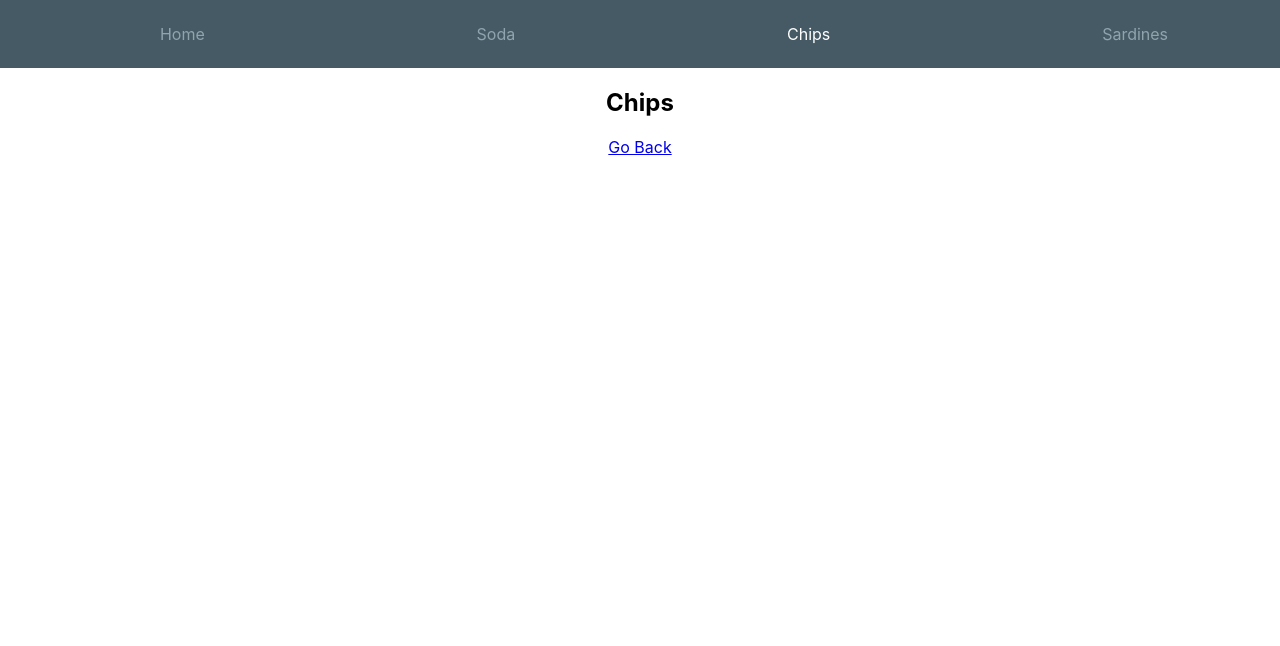
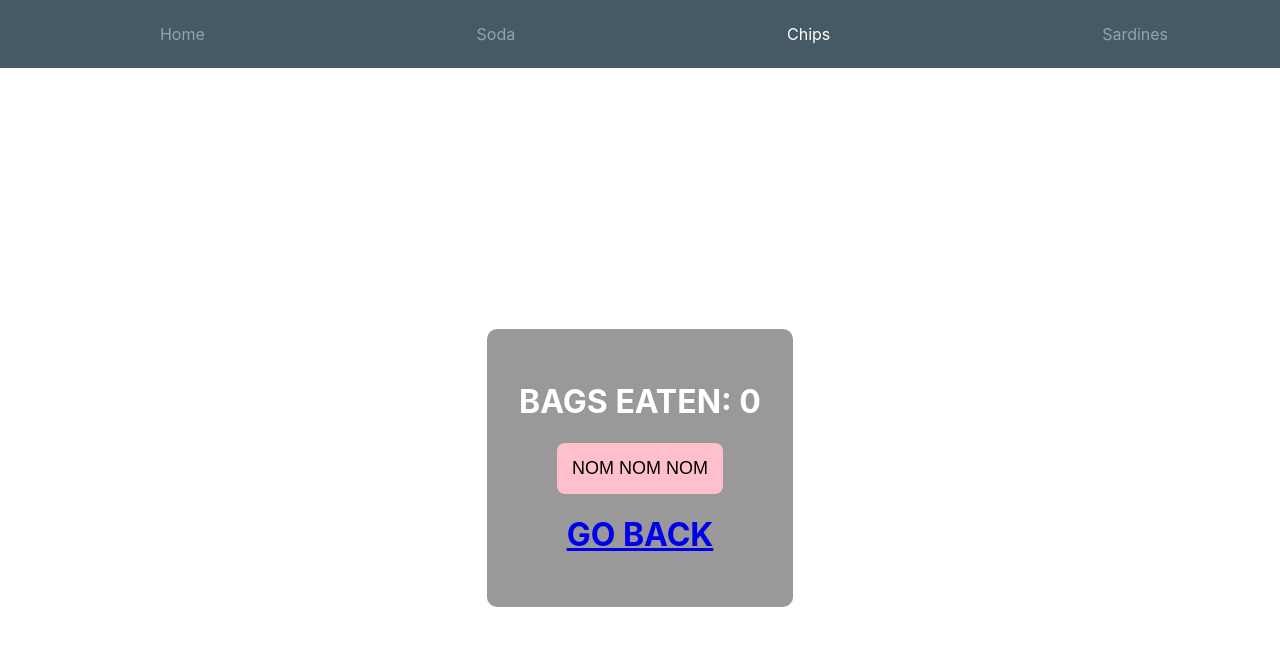
Before and after one commit to GiammaCarioca/vending-machine, a React (Create React App) app: page /chips in a window 1280 px wide. Shown: the top 646 px of the page. Built offline with nearby package versions, Linux system fonts and the light colour scheme.

Commit message:
refactoring and styling the Chips component

```diff
--- a/src/App.js
+++ b/src/App.js
@@ -12,10 +12,10 @@ function App() {
 		<div className="App">
 			<Navbar />
 			<Switch>
-				<Route exact path="/" component={VendingMachine} />
-				<Route exact path="/soda" component={Soda} />
-				<Route exact path="/chips" component={Chips} />
-				<Route exact path="/sardines" component={Sardines} />
+				<Route exact path="/" render={() => <VendingMachine />} />
+				<Route exact path="/soda" render={() => <Soda />} />
+				<Route exact path="/chips" render={() => <Chips />} />
+				<Route exact path="/sardines" render={() => <Sardines />} />
 			</Switch>
 		</div>
 	);
--- /dev/null
+++ b/src/Chips.css
@@ -0,0 +1,31 @@
+.Chips {
+  width: 100vw;
+  height: 100vh;
+  display: flex;
+  align-items: center;
+  justify-content: center;
+}
+
+.Chips button {
+  padding: 15px;
+  border-radius: 8px;
+  border: none;
+  font-size: 18px;
+  text-transform: uppercase;
+  background-color: pink;
+}
+
+.Chips button:hover {
+  background-color: red;
+  cursor: pointer;
+}
+
+.Chips button:active,
+.Chips button:focus {
+  outline: none;
+}
+
+.bag {
+  position: absolute;
+  z-index: -1;
+}
--- a/src/Chips.js
+++ b/src/Chips.js
@@ -1,14 +1,49 @@
 import React, { Component } from 'react';
+import Message from './Message';
+
 import { Link } from 'react-router-dom';
+import chipsImg from './Chips.png';
+
+import './Chips.css';
 
 export default class Chips extends Component {
+	constructor(props) {
+		super(props);
+		this.state = {
+			bags: []
+		};
+		this.handleClick = this.handleClick.bind(this);
+	}
+
+	handleClick() {
+		const x = window.innerWidth * Math.random();
+		const y = window.innerHeight * Math.random();
+		this.setState(prevState => ({
+			bags: [...prevState.bags, { x, y }]
+		}));
+	}
+
 	render() {
+		const bags = this.state.bags.map((bag, i) => (
+			<img
+				key={i}
+				src={chipsImg}
+				className="bag"
+				style={{ top: `${bag.y}px`, left: `${bag.x}px` }}
+				alt="bag of lay's chips"
+			/>
+		));
+
 		return (
-			<div>
-				<h2>Chips</h2>
-				<Link exact to="/">
-					Go Back
-				</Link>
+			<div className="Chips">
+				<Message>
+					<h1>bags eaten: {this.state.bags.length}</h1>
+					<button onClick={this.handleClick}>nom nom nom</button>
+					<h1>
+						<Link to="/">Go Back</Link>
+					</h1>
+				</Message>
+				{bags}
 			</div>
 		);
 	}
--- /dev/null
+++ b/src/Message.css
@@ -0,0 +1,9 @@
+.Message {
+  padding: 2rem;
+  margin: 1rem;
+  background-color: rgba(0, 0, 0, 0.4);
+  color: white;
+  text-transform: uppercase;
+  border-radius: 10px;
+  text-align: center;
+}
--- /dev/null
+++ b/src/Message.js
@@ -0,0 +1,9 @@
+import React, { Component } from "react";
+import "./Message.css";
+
+class Message extends Component {
+  render() {
+    return <div className='Message'>{this.props.children}</div>;
+  }
+}
+export default Message;
```
Also changed, not shown: src/Chips.png (added).
